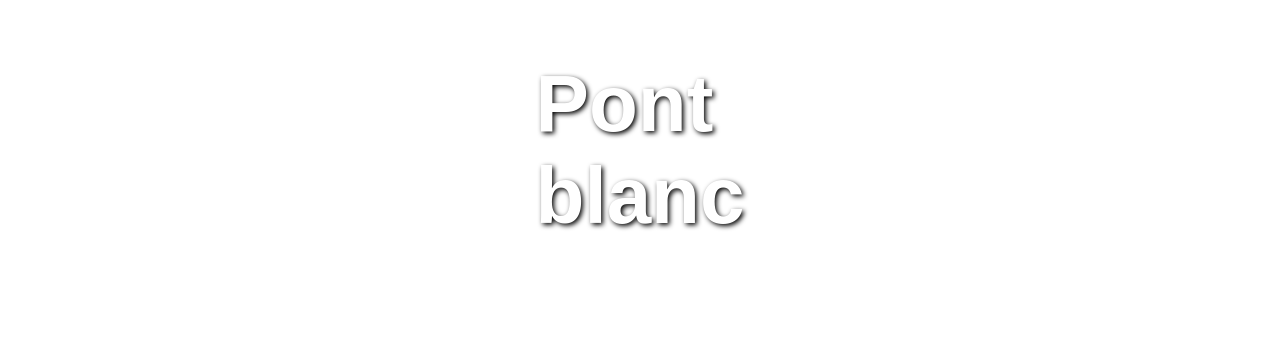
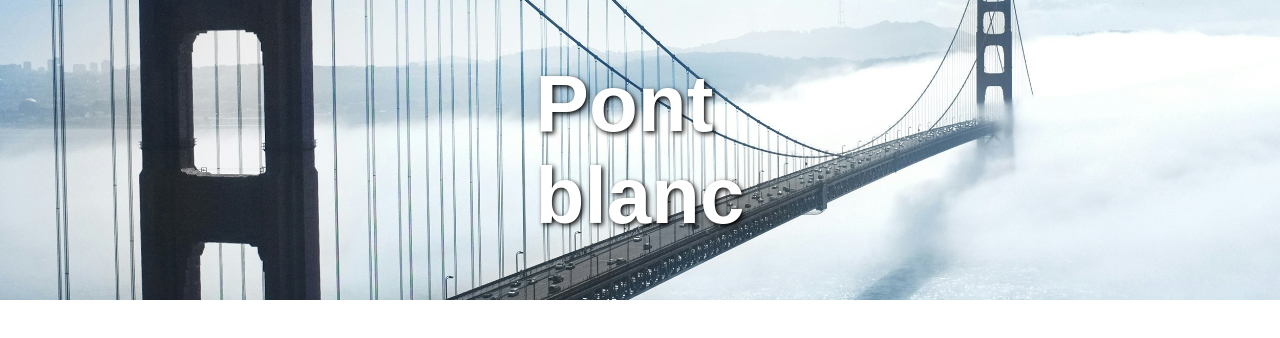
Before and after one commit to Francklin45/SIXTE-LOWE-JUNIOR-FRANCKLIN-24S98912-, a plain HTML site: page Pont.html in a window 1280 px wide. Drawn offline with Linux system fonts and the light colour scheme.

Commit message:
Update Pont.css

```diff
--- a/Pont.css
+++ b/Pont.css
@@ -4,7 +4,7 @@ body {
 }
 
 .image-fond {
-  background-image: url('./img/pont.jpg');
+  background-image: url('pont.jpg');
   background-size: cover;
   background-position: center;
   height: 300px;
```
